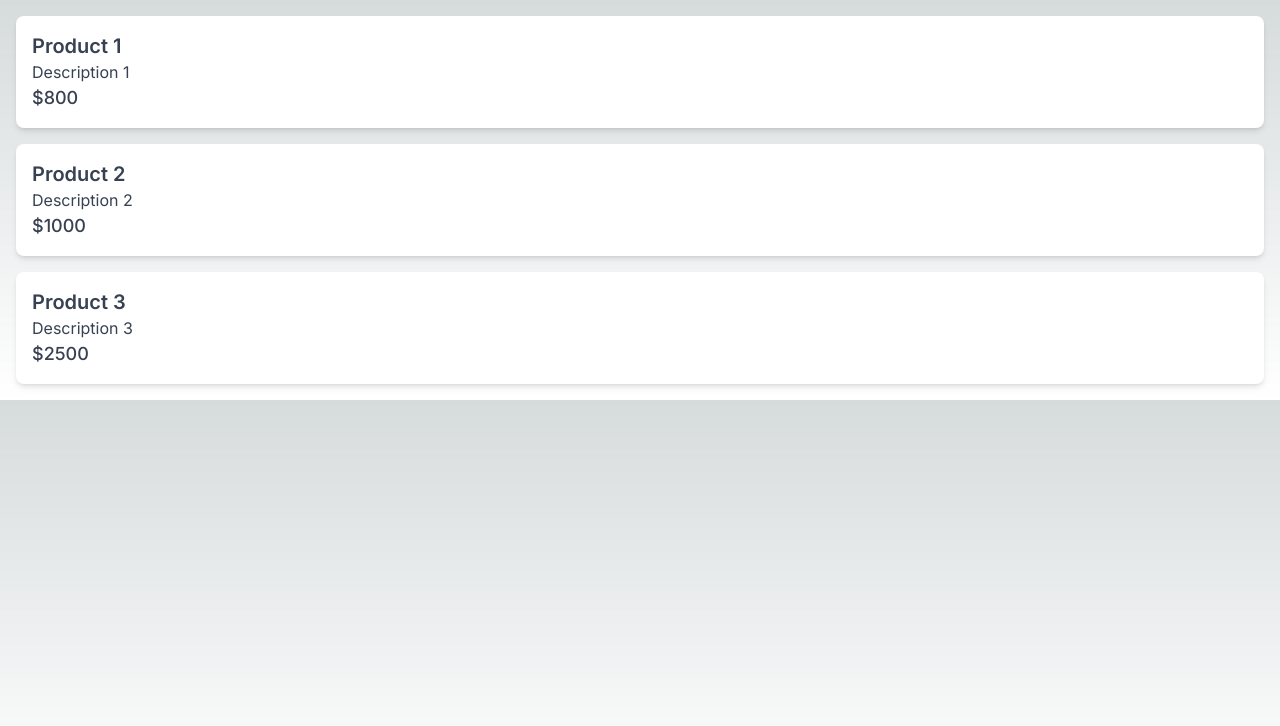
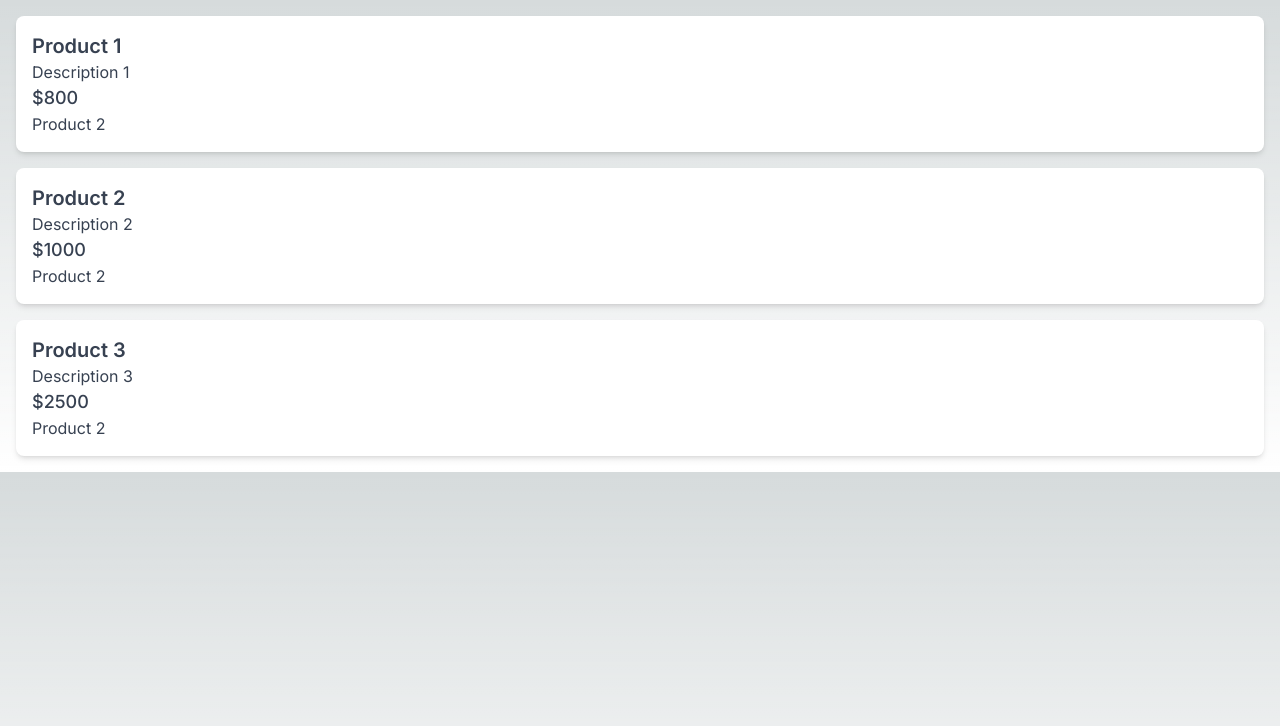
Before and after one commit to yagelarbiv/NExtJS-Course, a Next.js app in the folder data-fetching-demo/: page /products in a window 1280 px wide. Shown: the top 726 px of the page. Built offline with nearby package versions, Linux system fonts and the light colour scheme; no server answers; data requests are answered from the project's data file.

Commit message:
Opting Out of Caching

```diff
--- a/data-fetching-demo/src/app/products/page.tsx
+++ b/data-fetching-demo/src/app/products/page.tsx
@@ -1,4 +1,5 @@
 import axios from "axios";
+import { cookies } from "next/headers";
 
 type Product = {
   id: number,
@@ -10,6 +11,13 @@ type Product = {
 export default async function ProductsPage(){
   const res = await axios.get("http://localhost:3001/products");
   const products: Product[] = res.data;
+
+  const cookieStore = cookies();
+  cookieStore.get("theme");
+
+  const productsResponse = await axios.get("http://localhost:3001/products/2");
+  const detail: Product = productsResponse.data;
+
   return(
     <ul className="space-y-4 p-4">
     {products.map((product: Product) => (
@@ -20,6 +28,7 @@ export default async function ProductsPage(){
         <h2 className="text-xl font-semibold">{product.title}</h2>
         <p>{product.description}</p>
         <p className="text-lg font-medium">${product.price}</p>
+        <p>{detail.title}</p>
       </li>
     ))}
   </ul>
```
